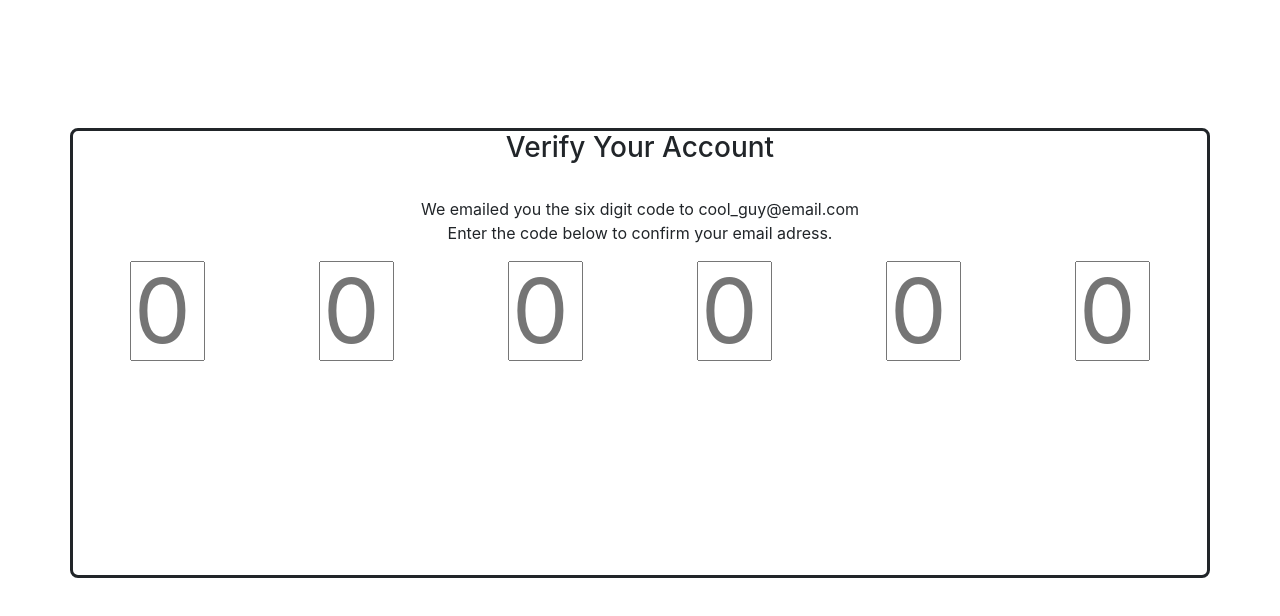
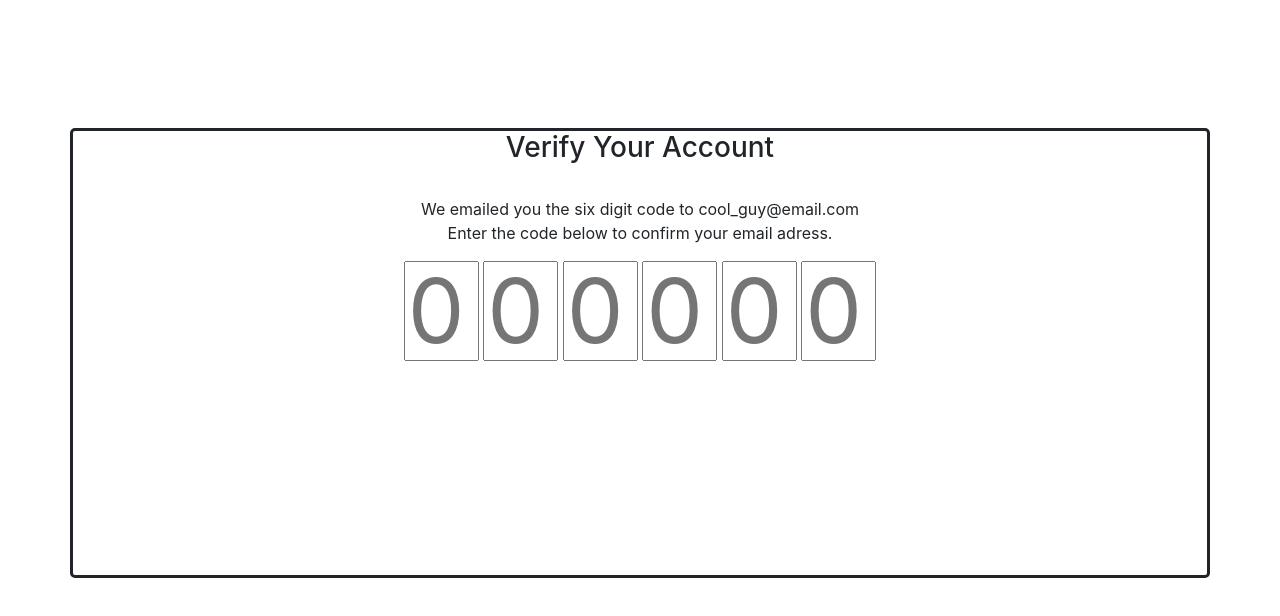
Before and after one commit to Rahulkriz/HTML-CSS-Project---The-Internet-Analogy-HTML---Post-Class---5h5ed3ya9fhd, a plain HTML site: page index.html in a window 1280 px wide. Drawn offline with nearby package versions, Linux system fonts and the light colour scheme.

Commit message:
final commit

```diff
--- a/index.html
+++ b/index.html
@@ -21,27 +21,14 @@
         We emailed you the six digit code to cool_guy@email.com<br />
         Enter the code below to confirm your email adress.
       </p>
-      <div class="row">
-        <div class="col-sm-2">
+      <div class="inputRow">
         <input type="text" placeholder="0" maxlength="1" />
-        </div>
-        <div class="col-sm-2">
         <input type="text" placeholder="0" maxlength="1" />
-        </div>
-        <div class="col-sm-2">
         <input type="text" placeholder="0" maxlength="1" />
-        </div>
-        <div class="col-sm-2">
         <input type="text" placeholder="0" maxlength="1" />
-        </div>
-        <div class="col-sm-2">
         <input type="text" placeholder="0" maxlength="1" />
-        </div>
-        <div class="col-sm-2">
         <input type="text" placeholder="0" maxlength="1" />
       </div>
     </div>
-    </div>
-
   </body>
 </html>
--- a/styles.css
+++ b/styles.css
@@ -9,17 +9,13 @@ input::-webkit-inner-spin-button {
   -webkit-appearance: none;
   margin: 0;
 }
-input{
-  display: inline-block;
-  width: 150px;
-  height: 200px;
-}
 
 .container{
+  justify-content: center;
   margin-top: 10%;
     text-align: center;
     border: solid;
-    border-radius: 8px;
-    width: 500px;
+    border-radius: 5px;
+    width: 100px;
     height: 450px;
 }
```
Lines whose indentation alone changed are shown as unchanged.
